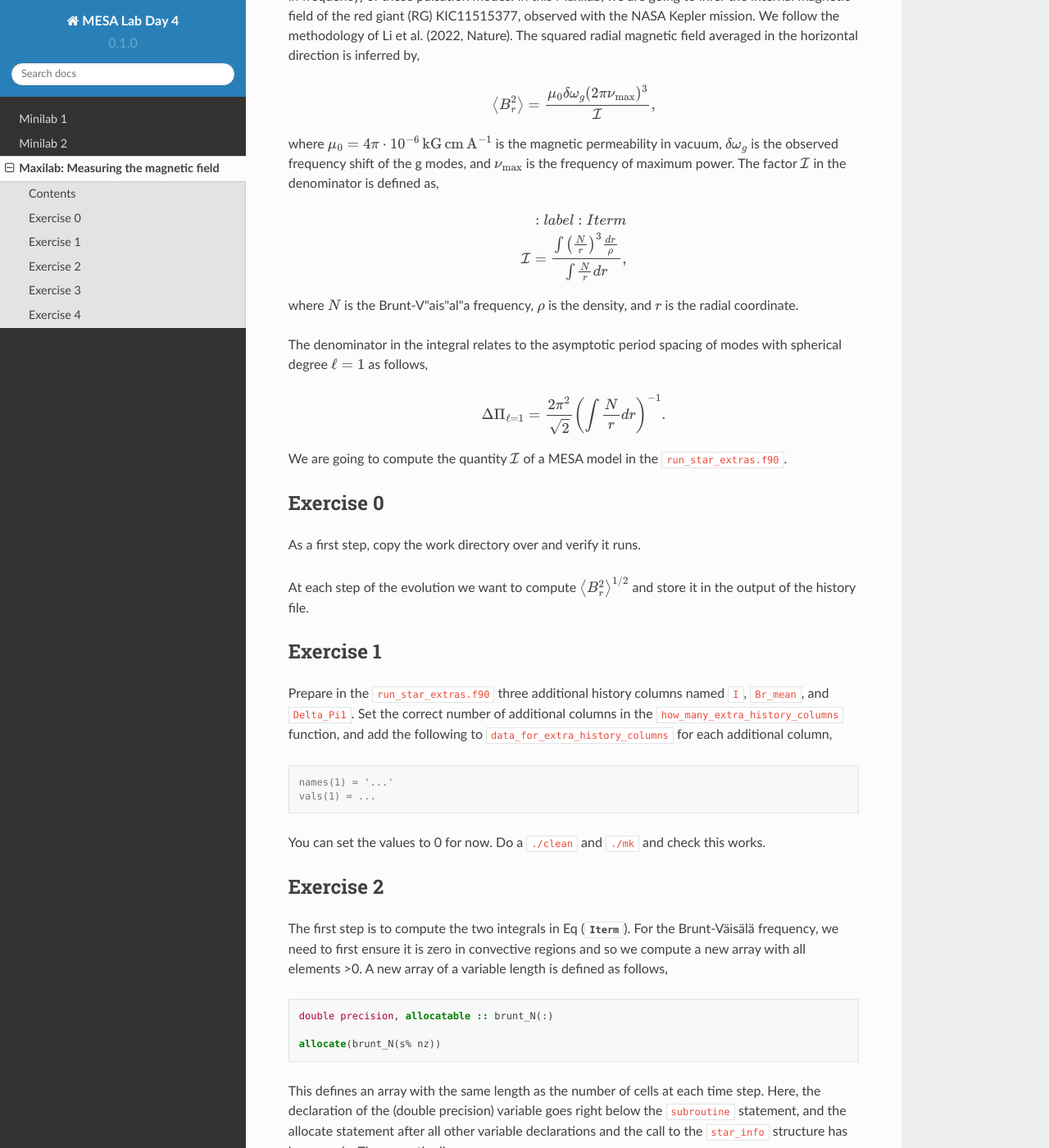
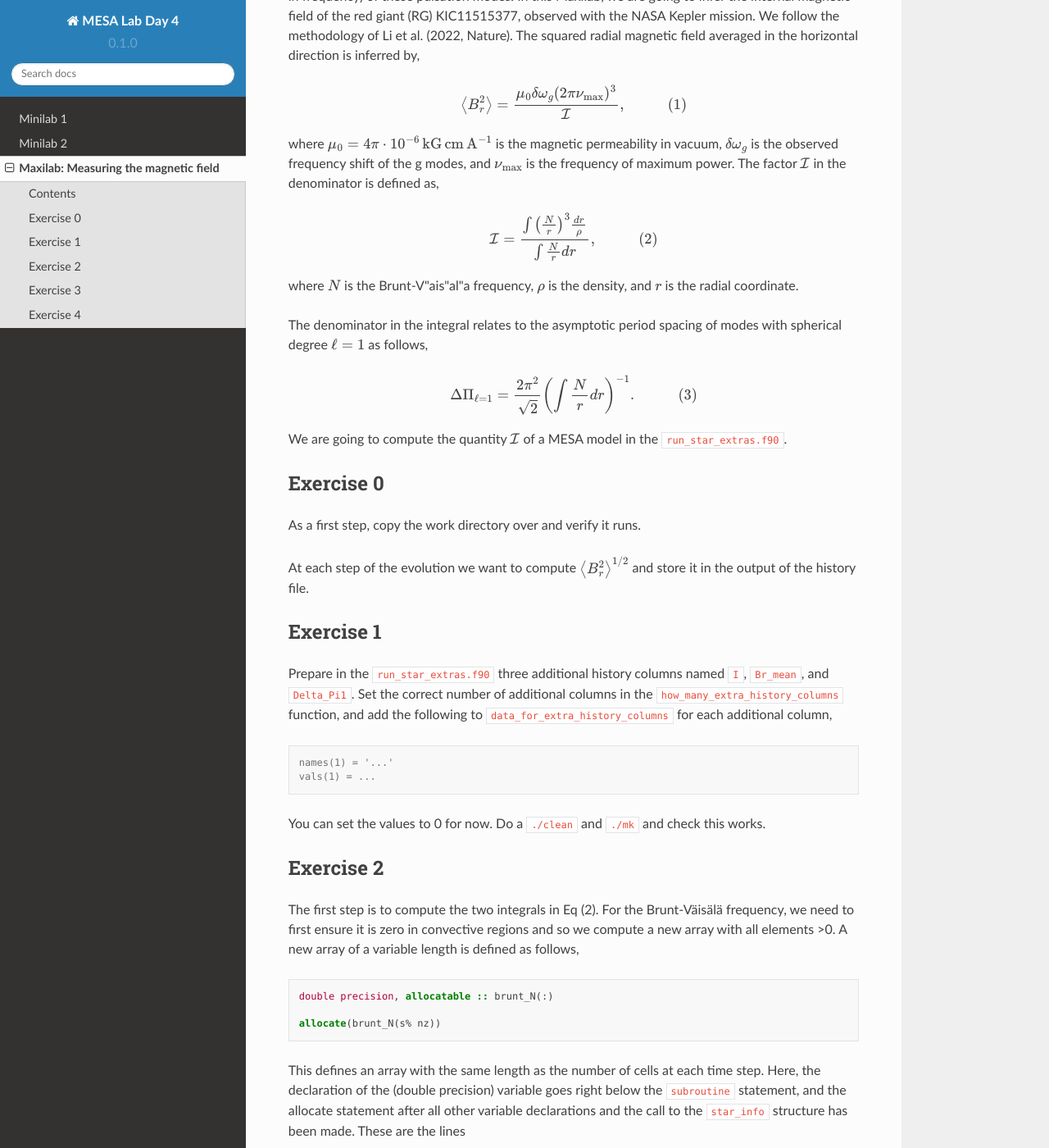
Before and after one commit to mesa-summer-school-2023/mesa-school-bugnet, a Sphinx documentation site: the page built from docs/maxilab.rst, in a window 1280 px wide and 1400 px high, scrolled down 328 px. Shown: the whole window at 82% size. Built offline with Sphinx 7.4.7 and the Read the Docs theme 2.0.0, drawn with Linux system fonts in a browser that asks for light colours.

Commit message:
Update maxilab.rst

```diff
--- a/docs/maxilab.rst
+++ b/docs/maxilab.rst
@@ -9,14 +9,13 @@ In this Maxilab, we are going to infer the internal magnetic field of the red gi
 
 .. math::
 
-    \left< B_r^2\right> = \frac{\mu_0 \delta \omega_g (2 \pi \nu_{\rm max})^3}{\mathcal{I}},
+    \left< B_r^2\right> = \frac{\mu_0 \delta \omega_g (2 \pi \nu_{\rm max})^3}{\mathcal{I}},~~~~~~~~~~~(1)
 
 where :math:`\mu_0 = 4\pi \cdot 10^{-6} \,{\rm kG\,cm\,A^{-1} }` is the magnetic permeability in vacuum, :math:`\delta \omega_g` is the observed frequency shift of the g modes, and :math:`\nu_{\rm max}` is the frequency of maximum power. The factor :math:`\mathcal{I}` in the denominator is defined as,
 
 .. math::
-    :label:Iterm
 
-    \mathcal{I} = \frac{\int \left(\frac{N}{r}\right)^3 \frac{dr}{\rho}}{\int \frac{N}{r}dr},
+    \mathcal{I} = \frac{\int \left(\frac{N}{r}\right)^3 \frac{dr}{\rho}}{\int \frac{N}{r}dr},~~~~~~~~~~~(2)
 
 where :math:`N` is the Brunt-V\"ais\"al\"a frequency, :math:`\rho` is the density, and :math:`r` is the radial coordinate.
 
@@ -24,7 +23,7 @@ The denominator in the integral relates to the asymptotic period spacing of mode
 
 .. math::
 
-    \Delta \Pi_{\ell = 1} = \frac{2 \pi^2}{\sqrt{2}}\left( \int \frac{N}{r}dr \right)^{-1}. \label{eq:Pi}
+    \Delta \Pi_{\ell = 1} = \frac{2 \pi^2}{\sqrt{2}}\left( \int \frac{N}{r}dr \right)^{-1}.~~~~~~~~~~~(3)
 
 We are going to compute the quantity :math:`\mathcal{I}` of a MESA model in the ``run_star_extras.f90``.
 
@@ -48,7 +47,7 @@ Do a ``./clean`` and ``./mk`` and check this works.
 
 Exercise 2
 --------
-The first step is to compute the two integrals in Eq (:eq:`Iterm`). For the Brunt-Väisälä frequency, we need to first ensure it is zero in convective regions and so we compute a new array with all elements >0. A new array of a variable length is defined as follows,
+The first step is to compute the two integrals in Eq (2). For the Brunt-Väisälä frequency, we need to first ensure it is zero in convective regions and so we compute a new array with all elements >0. A new array of a variable length is defined as follows,
 
 .. code:: fortran
 
```
